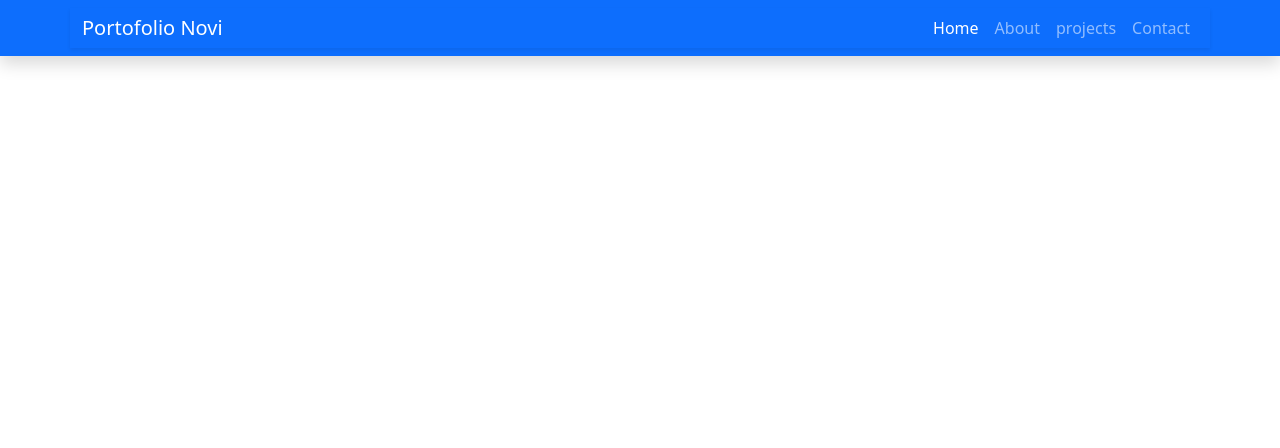
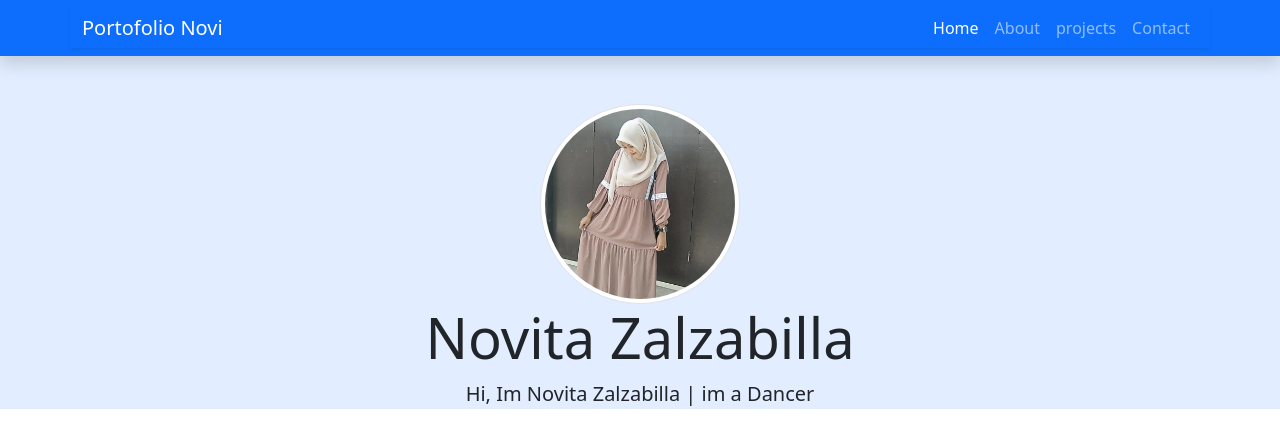
Before and after one commit to novitazalzabila/Website-Portfolio, a plain HTML site: page index.html in a window 1280 px wide. Drawn offline with Linux system fonts and the light colour scheme.

Commit message:
menambahkan jumbotron section

```diff
--- /dev/null
+++ b/css/style.css
@@ -0,0 +1,3 @@
+.jumbotron {
+  background-color: #e2edff;
+}
--- a/index.html
+++ b/index.html
@@ -5,6 +5,7 @@
     <meta name="viewport" content="width=device-width, initial-scale=1" />
 
     <link href="css/bootstrap.min.css" rel="stylesheet" />
+    <link rel="stylesheet" href="css/style.css" />
   </head>
   <body>
     <!-- navbar -->
@@ -33,5 +34,13 @@
       </div>
     </nav>
     <!-- akhir navbar -->
+
+    <!-- Jumbotron -->
+    <section class="jumbotron text-center">
+      <img src="img/profil.jpeg" alt="profil" width="200" class="rounded-circle img-thumbnail mt-5" />
+      <h1 class="display-4">Novita Zalzabilla</h1>
+      <p class="lead">Hi, Im Novita Zalzabilla | im a Dancer</p>
+    </section>
+    <!-- akhir Jumbotron -->
   </body>
 </html>
```
Also changed, not shown: img/profil.jpeg (added), ss/hasil jumbotron section.jpg (added).
